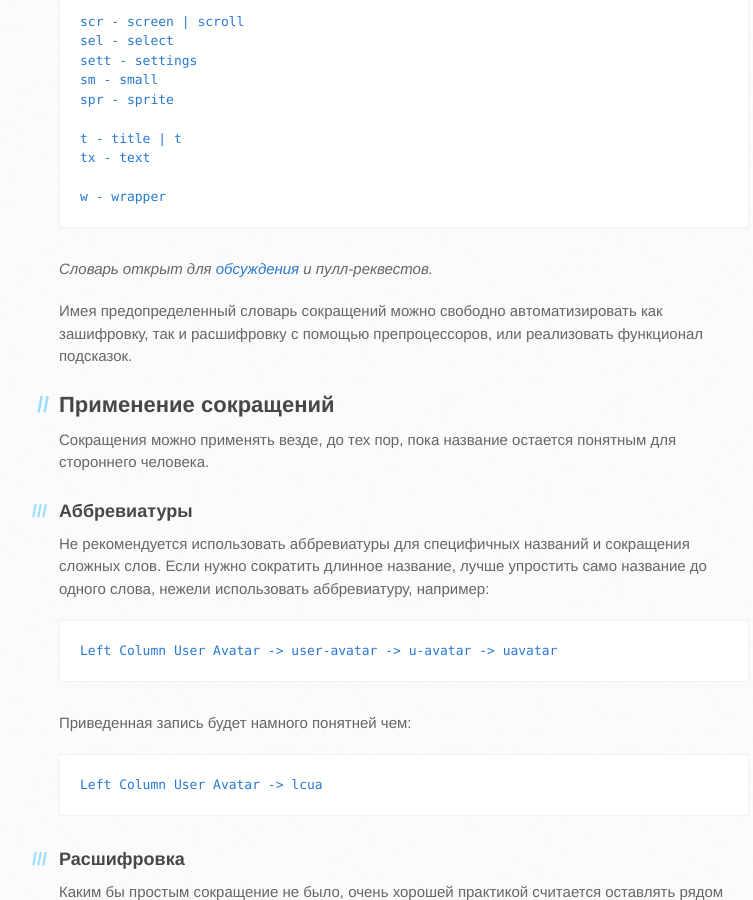
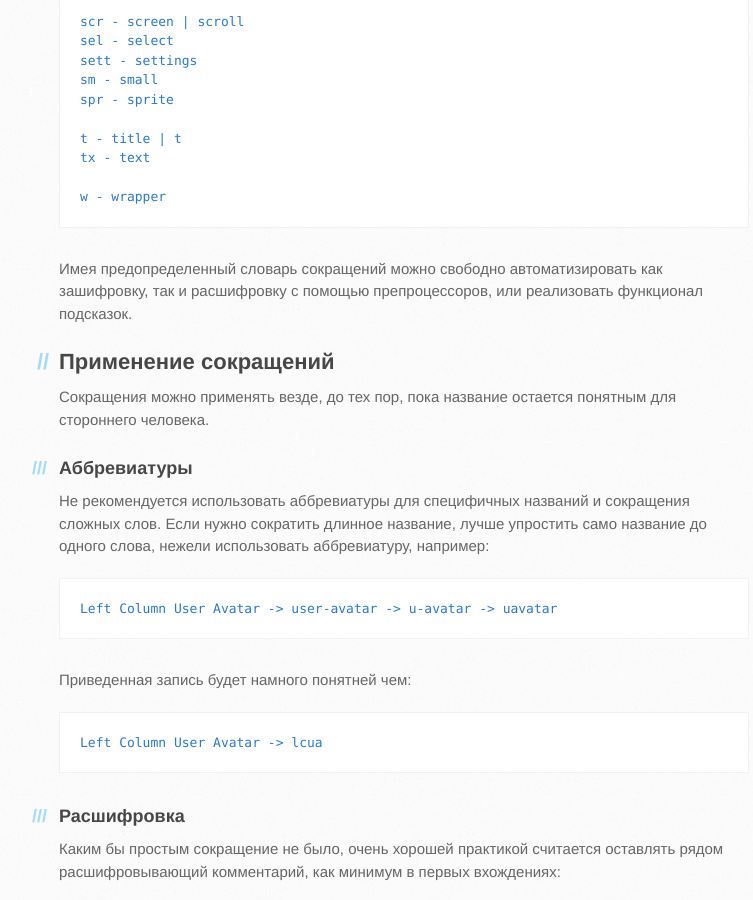
Before and after one commit to robhrt7/MCSS, a Jekyll site: the page built from modules/shorthand_dictionary.md, in a window 1280 px wide and 900 px high, scrolled down 1768 px. Shown: the whole window, without its empty margins (111-864 px from the left). Built offline with Jekyll 4.4.1, drawn with Linux system fonts in a browser that asks for light colours; Markdown is read by kramdown in place of the engine named in the settings; comment, search, counter and statistics services are not loaded.

Commit message:
Update shorthand_dictionary.md

```diff
--- a/modules/shorthand_dictionary.md
+++ b/modules/shorthand_dictionary.md
@@ -90,8 +90,6 @@ context: inner-page
 
     w - wrapper
 
-*Словарь открыт для [обсуждения](http://github.com/therobhrt/MCSS/issues) и пулл-реквестов.*
-
 Имея предопределенный словарь сокращений можно свободно автоматизировать как зашифровку, так и расшифровку с помощью препроцессоров, или реализовать функционал подсказок.
 
 ## Применение сокращений
```
